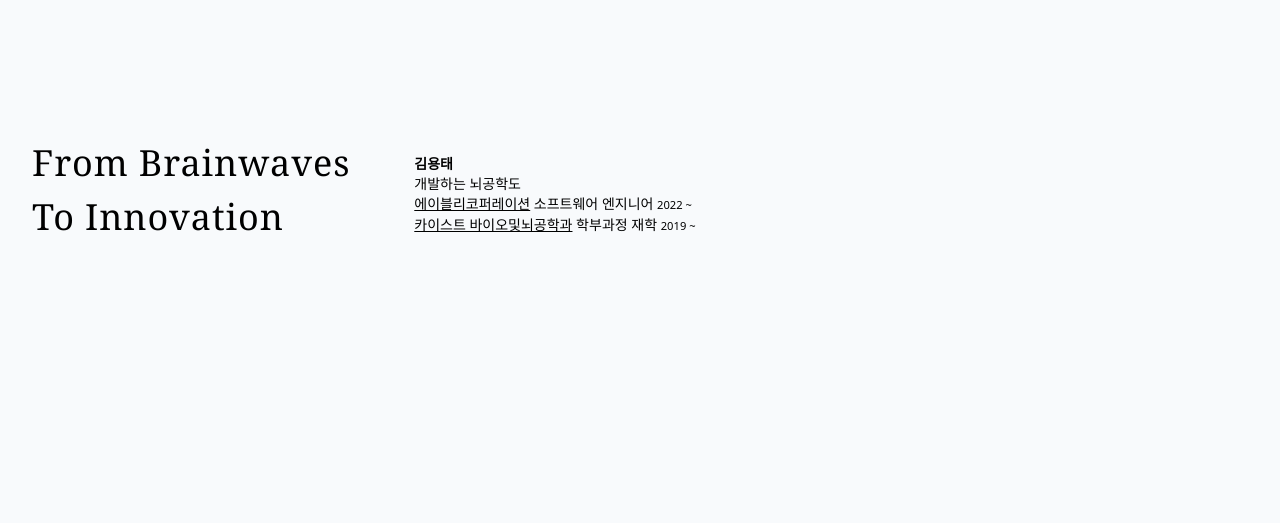
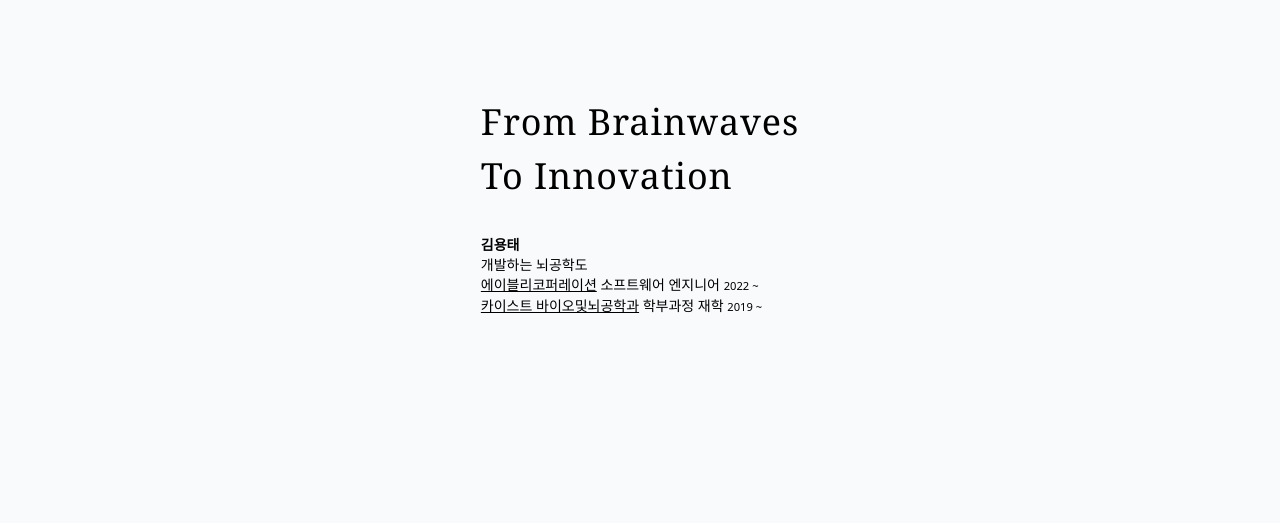
Before and after one commit to yongtae923/gatsby-blog, a Gatsby site: page / in a window 1280 px wide. Shown: the part 277-800 px from the top of the page. Built offline with nearby package versions, Linux system fonts and the light colour scheme; Gatsby itself is replaced by a stand-in of ours.

Commit message:
chore: 큰화면일 때 지원

```diff
--- a/src/pages/index.tsx
+++ b/src/pages/index.tsx
@@ -97,8 +97,8 @@ const IndexPage: React.FC = () => {
         </div>
       </header>
       <main>
-        <div className="relative flex items-center w-full h-96">
-          <div>
+        <div className="relative flex items-center w-full sm:justify-center h-96">
+          <div className="flex flex-col items-start">
             <h1 className="relative inline-block p-8 font-serif text-4xl font-medium leading-normal tracking-wide text-black ">
               From Brainwaves<br/>
               To Innovation
```
